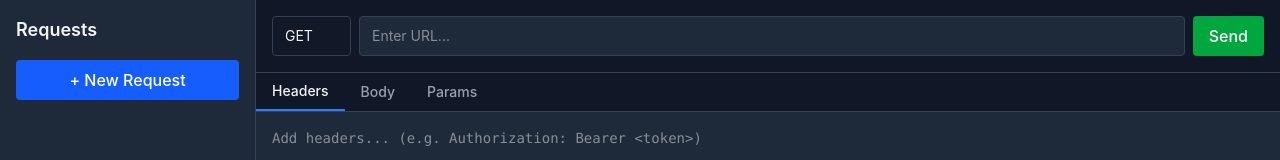
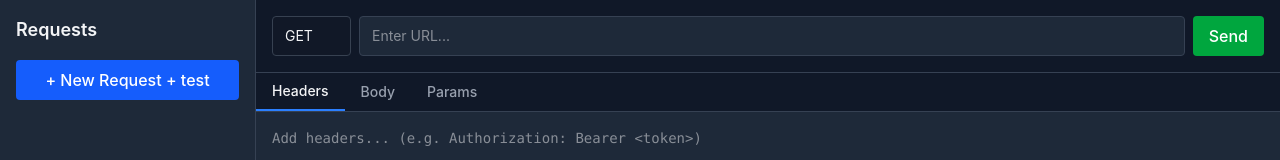
Before and after one commit to mouadh7belgoumri/http_client_cpp, a React (Vite) app in the folder ui/: page / in a window 1280 px wide. Shown: the top 160 px of the page. Built offline with nearby package versions, Linux system fonts and the light colour scheme.

Commit message:
added a test binding and called it from the frontend by extending the window object in global.d.ts to avoid typescript issues

```diff
--- a/ui/src/components/ReqListSideBar.tsx
+++ b/ui/src/components/ReqListSideBar.tsx
@@ -1,12 +1,21 @@
 
 
 function ReqListSideBar() {
+
+
     return (
         <>
             <div className="w-64 bg-gray-800 border-r border-gray-700 p-4 flex flex-col">
                 <h2 className="text-lg font-semibold mb-4">Requests</h2>
-                <button className="bg-blue-600 hover:bg-blue-700 text-white py-2 px-4 rounded font-medium transition">
-                    + New Request
+                <button
+                onClick={async() => {
+                    if (window.makeFile) {
+                        const msg = await window.makeFile("hello");
+                        alert(msg);
+                    }
+                }}
+                className="bg-blue-600 hover:bg-blue-700 text-white py-2 px-4 rounded font-medium transition">
+                    + New Request + test
                 </button>
             </div>
         </>
--- /dev/null
+++ b/ui/src/global.d.ts
@@ -0,0 +1,8 @@
+export {};
+
+declare global {
+  interface Window {
+
+    makeFile?: (msg) => void;
+  }
+}
```
Also changed, not shown: ui/src/App.tsx (line endings or trailing spaces), 2 other files (tests, documents, lock files or other folders).
